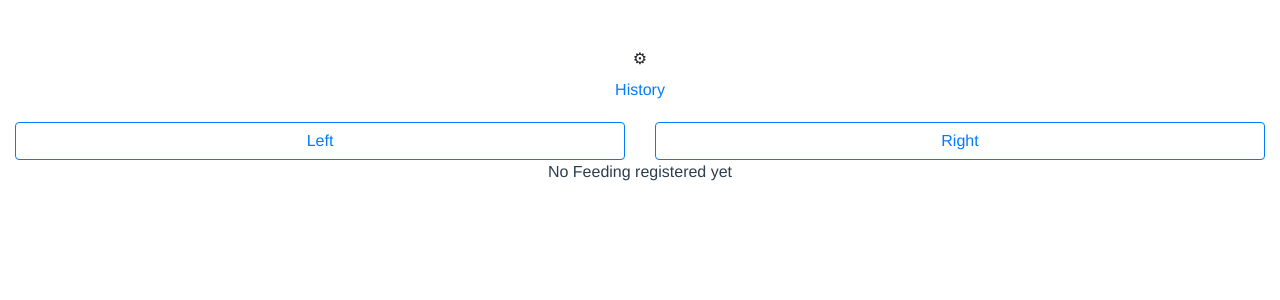
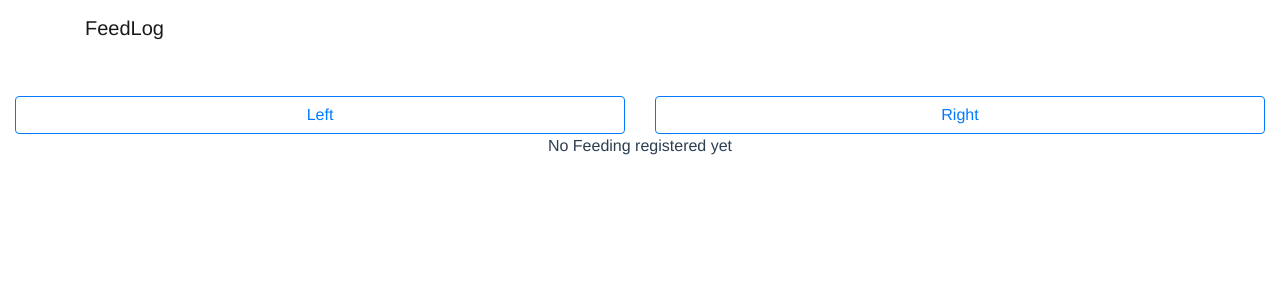
Before and after one commit to eMerzh/feedlog, a Vue app: page /#/ in a window 1280 px wide. Shown: the top 300 px of the page. Built offline with nearby package versions, Linux system fonts and the light colour scheme.

Commit message:
💄 improve nav ui

```diff
--- a/src/App.vue
+++ b/src/App.vue
@@ -1,17 +1,22 @@
 <template>
   <div id="app">
+    <navigation></navigation>
     <router-view></router-view>
   </div>
 </template>
 
 <script>
 import store from '@/store';
+import navigation from '@/components/Navigation'
 
 // Restore store from localStorage
 store.initLoad();
 
 export default {
-  name: 'app'
+  name: 'app',
+  components: {
+    navigation,
+  }
 }
 </script>
 
@@ -22,6 +27,5 @@ export default {
   -moz-osx-font-smoothing: grayscale;
   text-align: center;
   color: #2c3e50;
-  margin-top: 40px;
 }
 </style>
--- a/src/components/FeedLists.vue
+++ b/src/components/FeedLists.vue
@@ -1,6 +1,5 @@
 <template>
   <div class="container-fluid">
-    <router-link class="router-link" to="/">Back to main</router-link>
     <div class="card mb-3" v-for="(filteredItems, groupedDate) in DaysItems">
       <div class="card-block">
         <div class="row">
--- a/src/components/MainView.vue
+++ b/src/components/MainView.vue
@@ -1,8 +1,5 @@
 <template>
   <div>
-    <router-link class="btn btn-outline-default text-right" to="/settings">⚙</router-link>
-    <router-link class="router-link" to="/history">History</router-link>
-
     <template v-if="isStarted">
       <div class="container-fluid">
         <div class="row">
@@ -47,15 +44,19 @@
 
 <script>
 import store from '@/store';
-import timecount from '@/components/TimeCount'
+import timecount from '@/components/TimeCount';
 
 export default {
   data() {
     return {
       sharedState: store.state,
+      navBarShown: false,
     }
   },
   methods: {
+    toggleNavbar() {
+      this.navBarShown = !this.navBarShown;
+    },
     getNow: function () {
       return Math.trunc((new Date()).getTime() / 1000);
     },
--- /dev/null
+++ b/src/components/Navigation.vue
@@ -0,0 +1,24 @@
+<template>
+  <nav class="navbar navbar-toggleable-xl navbar-light bg-faded">
+    <div class="container">
+      <router-link active-class="active" class="navbar-brand" to="/">FeedLog</router-link>
+      <div class="navbar-collapse collapse">
+        <ul class="navbar-nav mr-auto">
+          <li class="nav-item">
+            <router-link active-class="active" class="nav-link" to="/history">History</router-link>
+          </li>
+        </ul>
+        <ul class="navbar-nav">
+          <li class="nav-item">
+            <router-link active-class="active" class="nav-link" to="/settings">Settings</router-link>
+          </li>
+        </ul>
+      </div>
+    </div>
+  </nav>
+</template>
+<style scoped>
+nav {
+  margin-bottom: 40px;
+}
+</style>
--- a/src/components/SettingView.vue
+++ b/src/components/SettingView.vue
@@ -1,11 +1,12 @@
 <template>
   <div>
-    <router-link to="/">Back to Main View</router-link>
-
     <h2>
       Import from FeedLogger
     </h2>
-    <filereader @onLoad="parseFile" />
+    <label class="custom-file">
+      <filereader @onLoad="parseFile" class="custom-file-input" />
+      <span class="custom-file-control"></span>
+    </label>
 
     <h2>Clear History</h2>
     <button class="btn btn-outline-danger" @click="clearHistory">Clear</button>
@@ -81,3 +82,11 @@ export default {
   }
 }
 </script>
+<style scoped>
+h2 {
+  text-decoration: underline;
+  text-decoration-color: lightgray;
+  margin-bottom: 25px;
+  margin-top: 25px;
+}
+</style>
```
